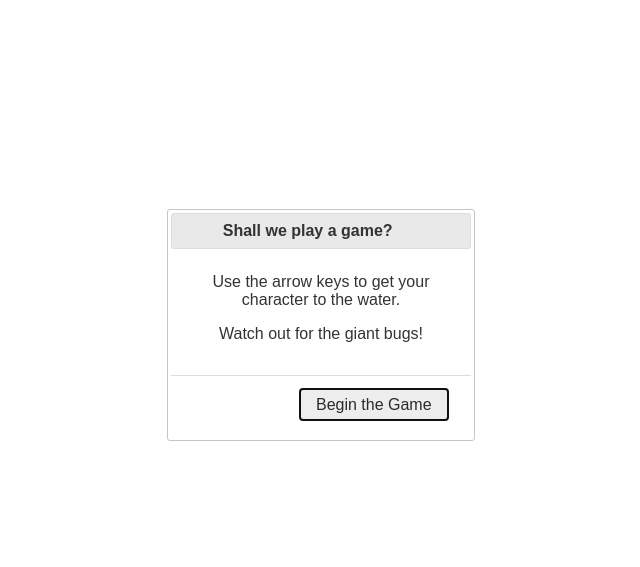
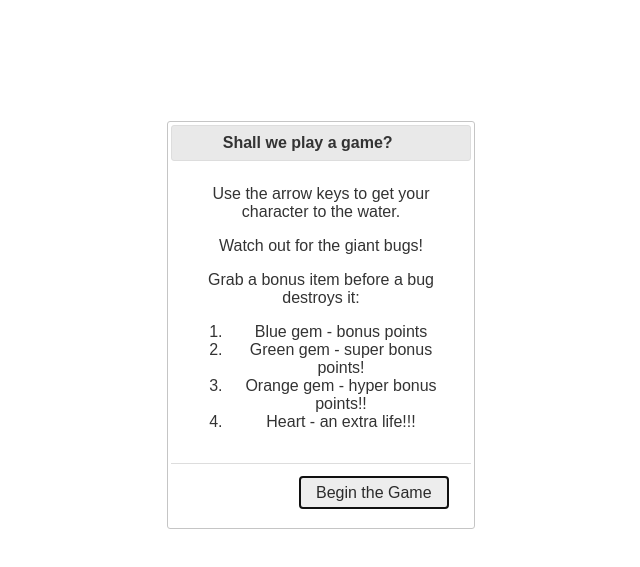
Before and after one commit to tobiasziegler/fend-p5-classic-arcade-game-clone, a website: page index.html in a window 1280 px wide. Shown: the part 75-642 px from the top of the page, without its empty margins (319-959 px from the left). Drawn offline with nearby package versions, Linux system fonts and the light colour scheme.

Commit message:
Update the instructions

```diff
--- a/index.html
+++ b/index.html
@@ -17,6 +17,14 @@
 	<div id="start-dialog" class="dialog" title="Shall we play a game?">
 		<p>Use the arrow keys to get your character to the water.</p>
 		<p>Watch out for the giant bugs!</p>
+		<p>Grab a bonus item before a bug destroys it:
+			<p>
+				<ol>
+					<li>Blue gem - bonus points</li>
+					<li>Green gem - super bonus points!</li>
+					<li>Orange gem - hyper bonus points!!</li>
+					<li>Heart - an extra life!!!</li>
+				</ol>
 	</div>
 	<div id="gameover-dialog" class="dialog" title="Game Over">
 		<p>Bad luck. You've run out of lives!</p>
```
Also changed, not shown: README.md.
